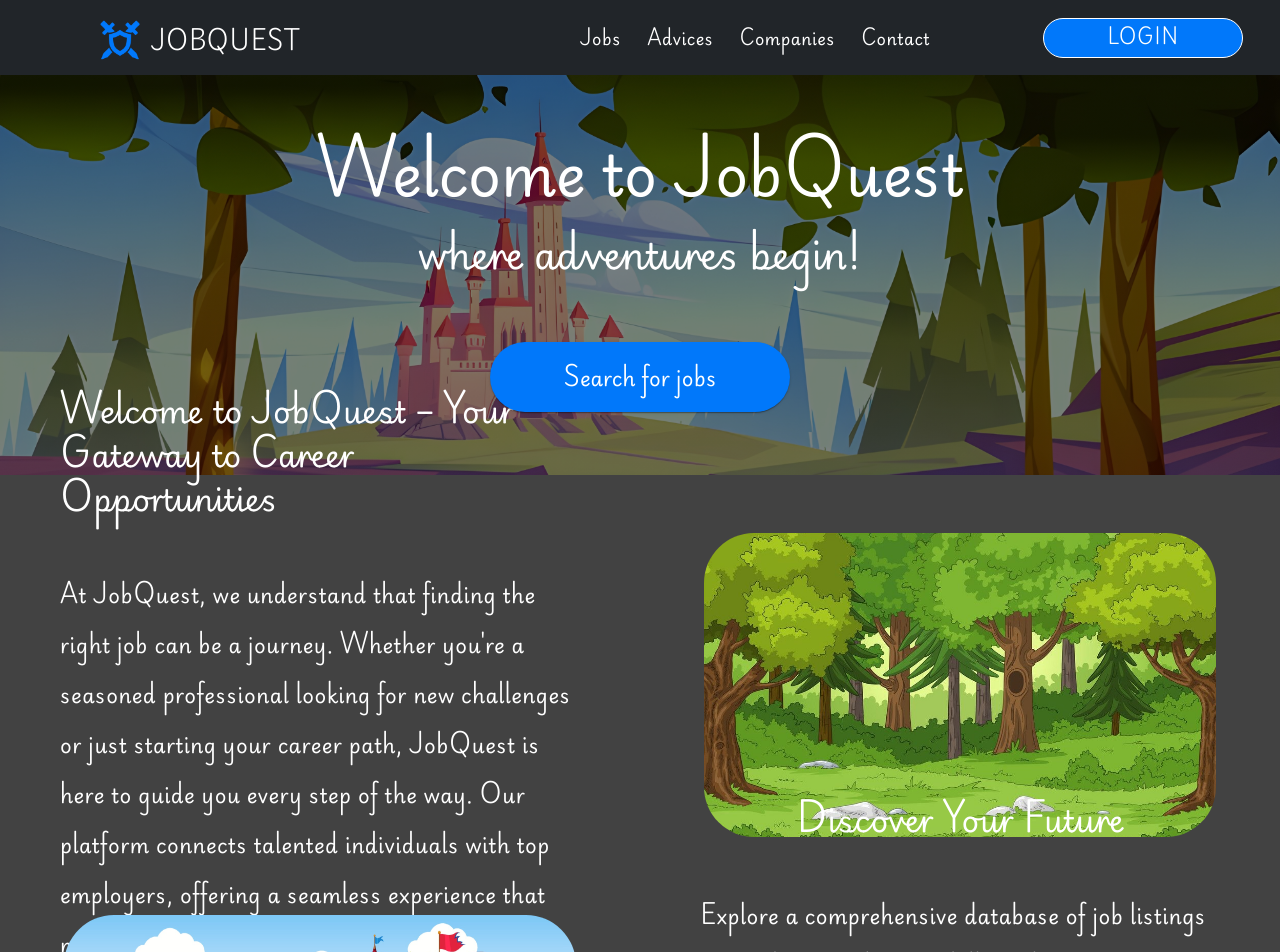
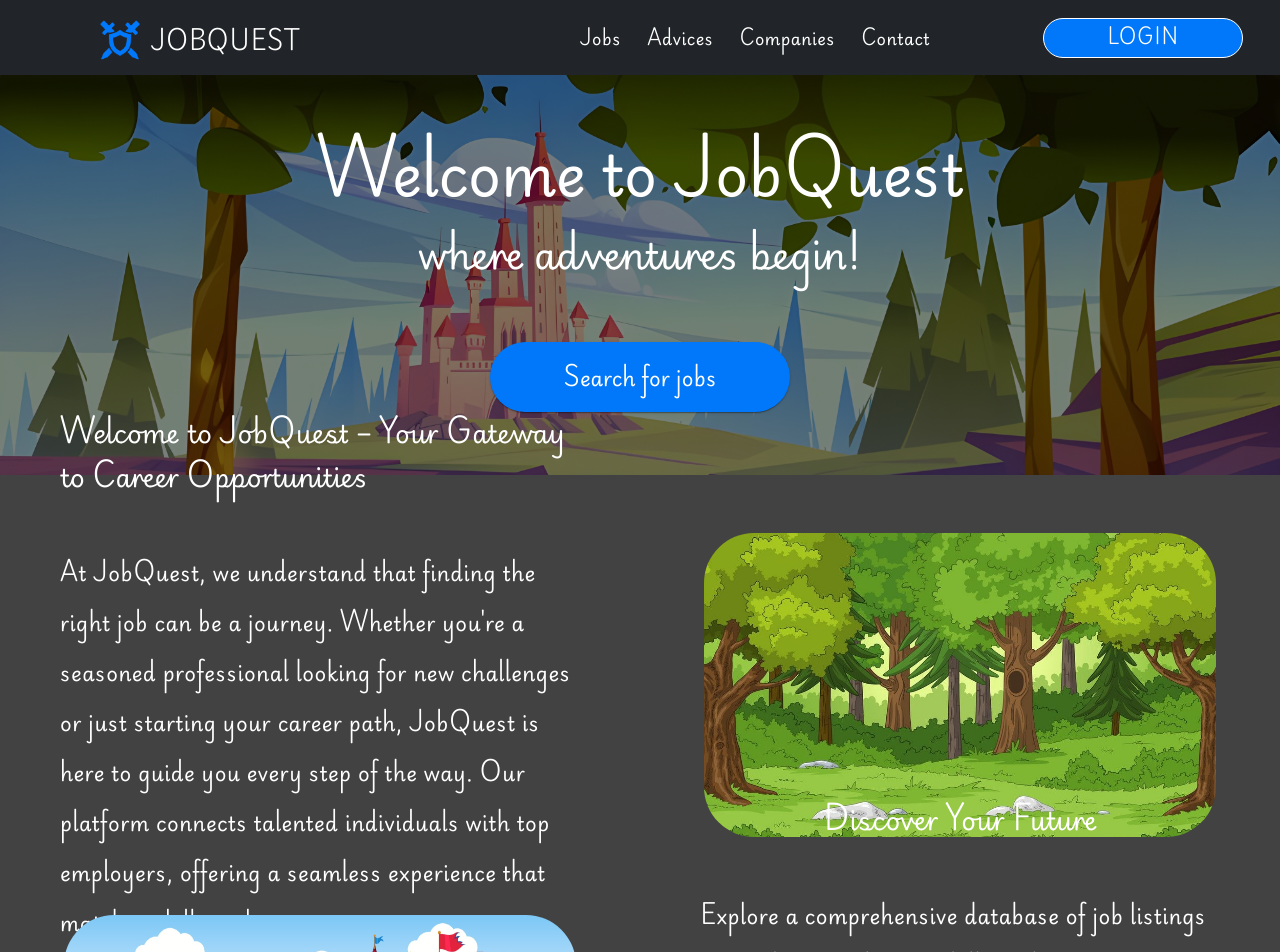
Before and after one commit to sedramon/jobquest-frontend, an Angular app: page / in a window 1280 px wide. Shown: the top 952 px of the page. Built offline with nearby package versions, Linux system fonts and the light colour scheme.

Commit message:
Fixed font size on titles

```diff
--- a/src/app/components/home/home.component.html
+++ b/src/app/components/home/home.component.html
@@ -5,7 +5,7 @@
 </section>
 <section class="content-1 d-flex flex-row">
     <div class="content-1-text d-flex flex-column align-items-center justify-content-center">
-       <h3> Welcome to JobQuest – Your Gateway to Career Opportunities</h3>
+       <h3 style="font-size: 25px;"> Welcome to JobQuest – Your Gateway to Career Opportunities</h3>
 
         <p>At JobQuest, we understand that finding the right job can be a journey. Whether you're a seasoned professional looking for new challenges or just starting your career path, JobQuest is here to guide you every step of the way. Our platform connects talented individuals with top employers, offering a seamless experience that matches skills with opportunities.</p></div>
     <div class="content-1-image d-flex align-items-center justify-content-center"><img src="/forest.jpg" alt="forest"></div>
@@ -13,6 +13,6 @@
 <section class="content-2 d-flex flex-row">
     <div class="content-2-image d-flex align-items-center justify-content-center"><img src="/knights.jpg" alt="knights"></div>
     <div class="content-2-text d-flex flex-column align-items-center justify-content-center">
-        <h3>Discover Your Future</h3>
+        <h3 style="font-size: 25px;">Discover Your Future</h3>
         <p>Explore a comprehensive database of job listings curated to match your skills and aspirations. From entry-level positions to executive roles, JobQuest features opportunities across diverse industries and locations. Apply to jobs with ease using our intuitive application platform. Upload your resume, cover letter, and portfolio to showcase your qualifications to potential employers.</p></div>
 </section>
```
